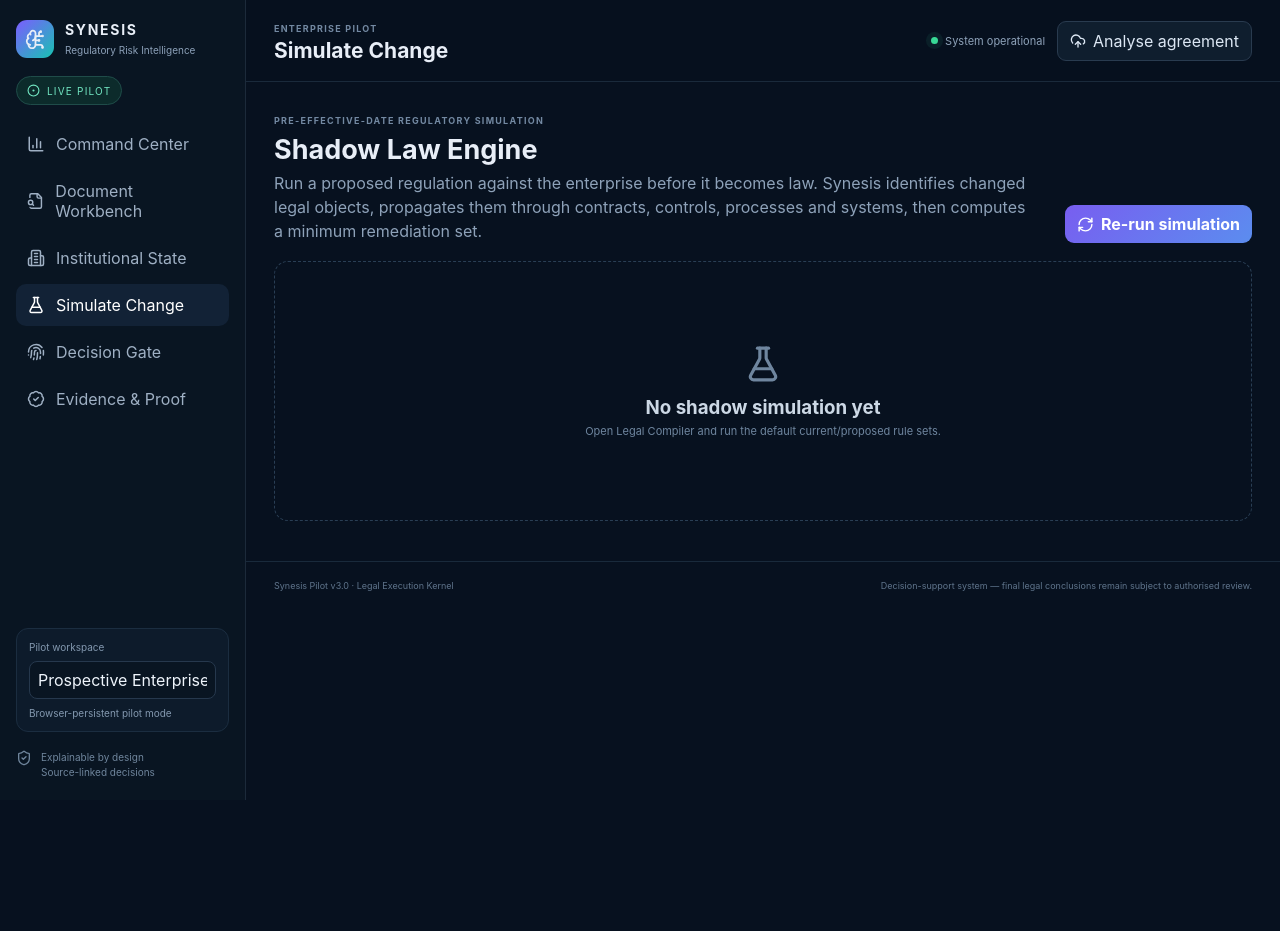
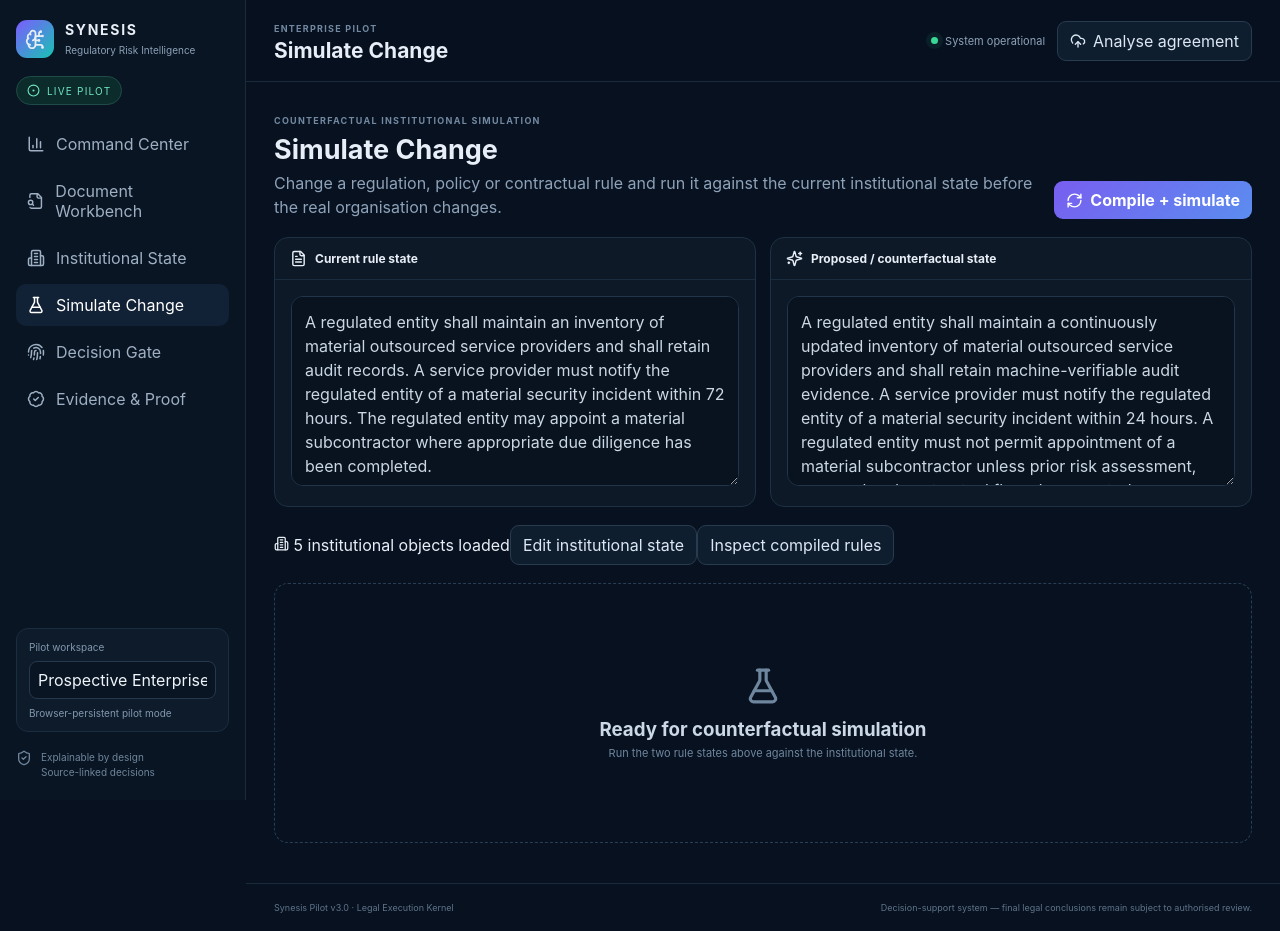
Before and after one commit to gaurakshay1991/synesis, a Next.js app: page / in a window 1280 px wide. Both pictures are taken after a click on the button "Simulate Change". Before the commit the page ends 800 px from the top, so only its background shows below. Built offline with nearby package versions, Linux system fonts and the light colour scheme.

Commit message:
Add action-first command launcher and counterfactual simulation input

```diff
--- a/app/page.tsx
+++ b/app/page.tsx
@@ -193,6 +193,15 @@ export default function Home(){
           <div><span className="eyebrow">FROM LEGAL INFORMATION TO EXECUTABLE DECISIONS</span><h2>See what changed, which institutional objects it touches, what decision is permitted, and what evidence supports that decision.</h2><p>Synesis is evolving from document analysis into a legal decision runtime: source rules are compiled, changes are simulated against enterprise state, and proposed actions are evaluated with an inspectable decision trace.</p></div>
           <div className="score-ring"><div><b>{analysis.score}</b><span>Risk score</span></div></div>
         </div>
+        <div className="command-launcher">
+          <div><span className="eyebrow">ONE CONTROL PLANE</span><h3>What do you want Synesis to decide or test?</h3><p>Start with the action or change, not the module. Synesis routes the request to the relevant institutional state, legal rule and evidence trail.</p></div>
+          <div className="command-actions">
+            <button onClick={()=>setTab("kernel")}><Fingerprint size={17}/><span><b>Preflight an action</b><small>ALLOW · BLOCK · REVIEW</small></span></button>
+            <button onClick={()=>setTab("shadow")}><FlaskConical size={17}/><span><b>Simulate a change</b><small>Rule change → enterprise impact</small></span></button>
+            <button onClick={()=>setTab("analyze")}><FileSearch size={17}/><span><b>Analyse a document</b><small>Contract → obligation → action</small></span></button>
+            <button onClick={()=>setTab("radar")}><Landmark size={17}/><span><b>Scan regulation</b><small>Official source queue</small></span></button>
+          </div>
+        </div>
         <div className="metrics">
           <Metric icon={AlertTriangle} value={String(critical+high)} label="Priority issues" note={critical?critical+" critical":"No critical issues"}/>
           <Metric icon={Link2} value={String(findings.length)} label="Reasoning links" note="Clause → rule → action"/>
@@ -293,8 +302,13 @@ export default function Home(){
       </div>}
 
       {tab==="shadow"&&<div className="page">
-        <div className="section-head"><div><span className="eyebrow">PRE-EFFECTIVE-DATE REGULATORY SIMULATION</span><h2>Shadow Law Engine</h2><p>Run a proposed regulation against the enterprise before it becomes law. Synesis identifies changed legal objects, propagates them through contracts, controls, processes and systems, then computes a minimum remediation set.</p></div><button className="primary" onClick={runShadow} disabled={shadowBusy}>{shadowBusy?<Loader2 size={17} className="spin"/>:<RefreshCw size={17}/>} Re-run simulation</button></div>
-        {!shadow?<div className="empty"><FlaskConical size={38}/><h3>No shadow simulation yet</h3><p>Open Legal Compiler and run the default current/proposed rule sets.</p></div>:<>
+        <div className="section-head"><div><span className="eyebrow">COUNTERFACTUAL INSTITUTIONAL SIMULATION</span><h2>Simulate Change</h2><p>Change a regulation, policy or contractual rule and run it against the current institutional state before the real organisation changes.</p></div><button className="primary" onClick={runShadow} disabled={shadowBusy}>{shadowBusy?<Loader2 size={17} className="spin"/>:<RefreshCw size={17}/>} Compile + simulate</button></div>
+        <div className="grid two">
+          <Card title="Current rule state" icon={FileText}><textarea className="editor kernel-editor" value={currentLaw} onChange={e=>setCurrentLaw(e.target.value)}/></Card>
+          <Card title="Proposed / counterfactual state" icon={Sparkles}><textarea className="editor kernel-editor" value={proposedLaw} onChange={e=>setProposedLaw(e.target.value)}/></Card>
+        </div>
+        <div className="simulation-context"><span><Building2 size={15}/> {enterpriseAssets.length} institutional objects loaded</span><button className="ghost" onClick={()=>setTab("state")}>Edit institutional state</button><button className="ghost" onClick={()=>setTab("compiler")}>Inspect compiled rules</button></div>
+        {!shadow?<div className="empty"><FlaskConical size={38}/><h3>Ready for counterfactual simulation</h3><p>Run the two rule states above against the institutional state.</p></div>:<>
           <div className="metrics">
             <Metric icon={Sparkles} value={String(shadow.delta.added.length)} label="New legal rules" note="Not present in current version"/>
             <Metric icon={GitBranch} value={String(shadow.delta.modified.length)} label="Changed rules" note="Same legal function, new text"/>
```
